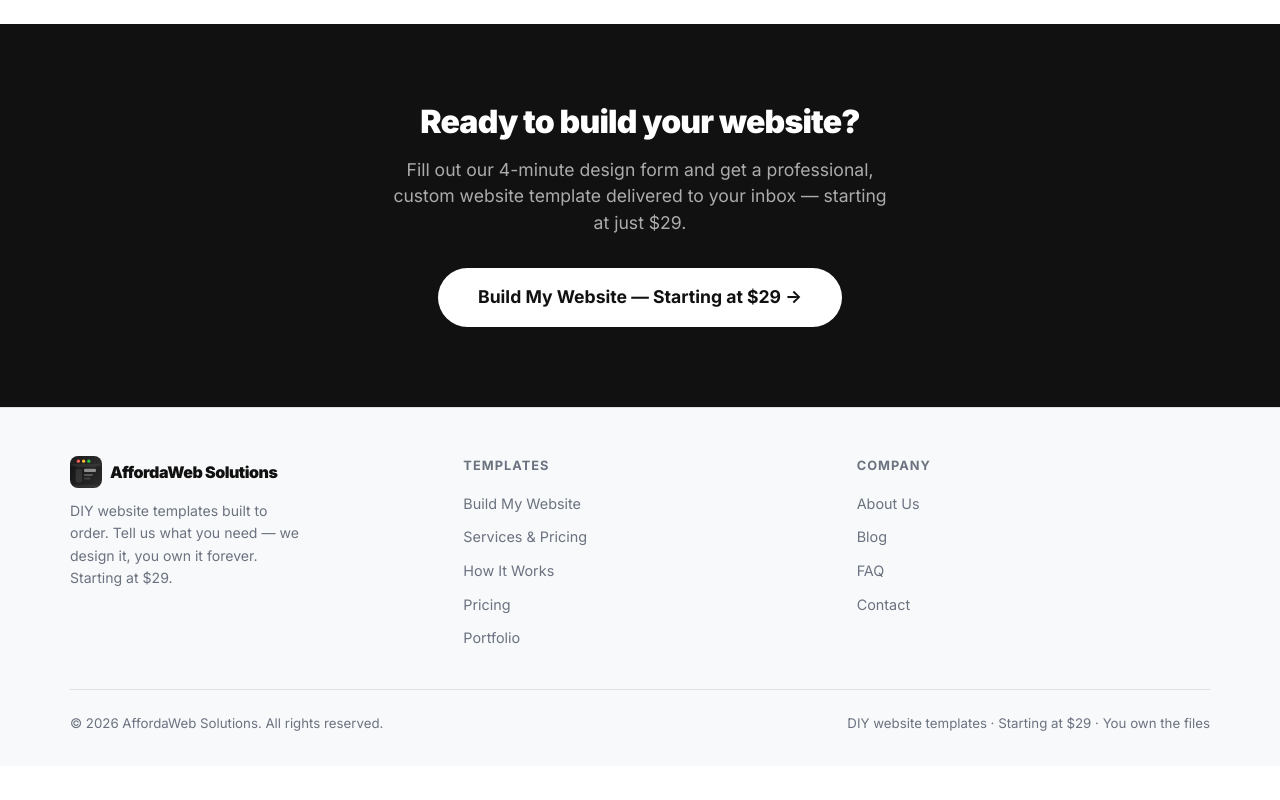
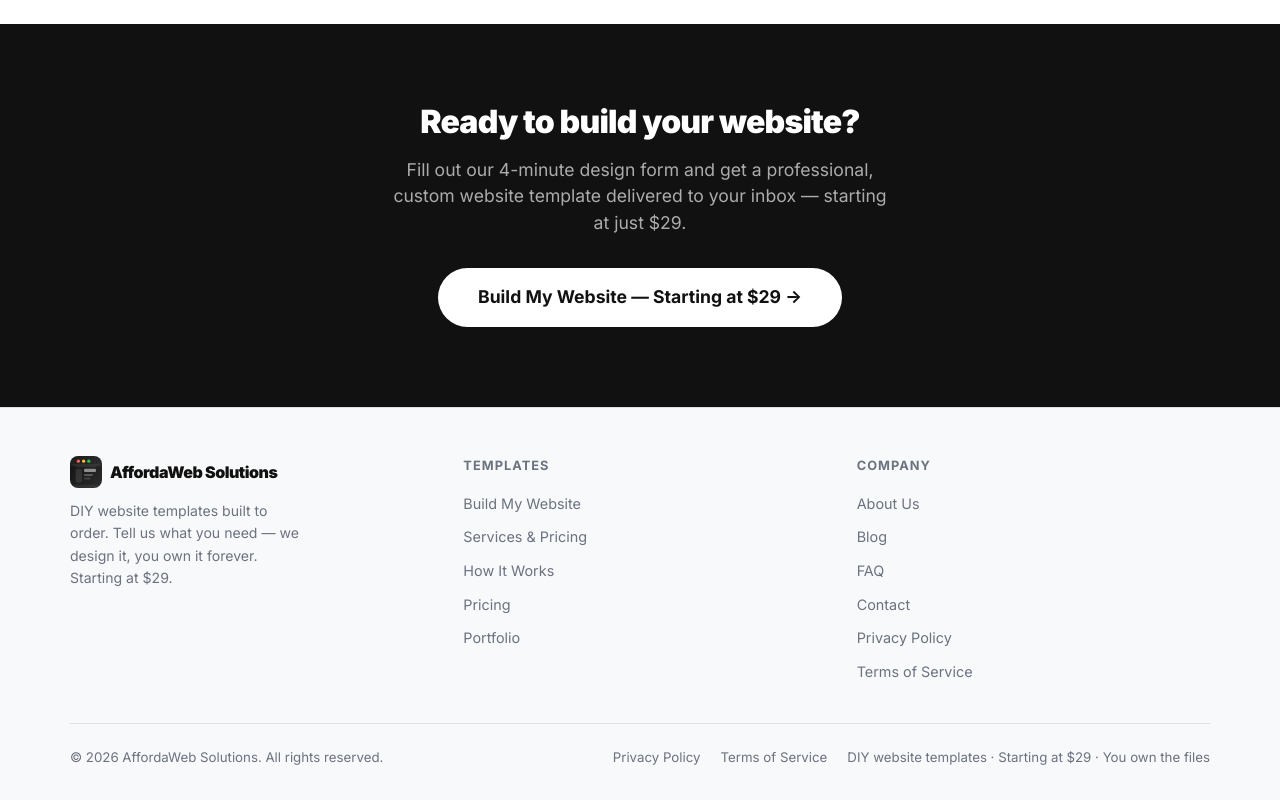
Before and after one commit to affordaweb/webtemp, a Next.js app: page / in a window 1280 px wide. Shown: the part 4682-5482 px from the top of the page. Before the commit the page ends 5448 px from the top, so only its background shows below. Built offline with nearby package versions, Linux system fonts and the light colour scheme; no server answers.

Commit message:
fix: remove og-default.png ref, add privacy/terms to footer nav and bottom bar

```diff
--- a/app/layout.tsx
+++ b/app/layout.tsx
@@ -103,7 +103,7 @@ export const metadata: Metadata = {
     type: "website",
     images: [
       {
-        url: "/og-default.png",
+        url: "/opengraph-image",
         width: 1200,
         height: 628,
         alt: "AffordaWeb Solutions — DIY Website Templates Starting at $29",
@@ -115,7 +115,7 @@ export const metadata: Metadata = {
     title: "AffordaWeb Solutions — DIY Website Templates Starting at $29",
     description:
       "Custom website templates starting at $29. Fill out a form, we design it, you own the code. No subscriptions.",
-    images: ["/og-default.png"],
+    images: ["/opengraph-image"],
   },
 };
 
--- a/components/Footer.tsx
+++ b/components/Footer.tsx
@@ -79,6 +79,8 @@ export default function Footer() {
               <li><FooterLink href="/blog">Blog</FooterLink></li>
               <li><FooterLink href="/faq">FAQ</FooterLink></li>
               <li><FooterLink href="/contact">Contact</FooterLink></li>
+              <li><FooterLink href="/privacy">Privacy Policy</FooterLink></li>
+              <li><FooterLink href="/terms">Terms of Service</FooterLink></li>
             </ul>
           </div>
         </div>
@@ -97,9 +99,11 @@ export default function Footer() {
           <p style={{ color: "var(--text-muted)", fontSize: "0.83rem", margin: 0 }}>
             © {year} AffordaWeb Solutions. All rights reserved.
           </p>
-          <p style={{ color: "var(--text-muted)", fontSize: "0.83rem", margin: 0 }}>
-            DIY website templates · Starting at $29 · You own the files
-          </p>
+          <div style={{ display: "flex", gap: "1.25rem", alignItems: "center", flexWrap: "wrap" }}>
+            <Link href="/privacy" style={{ color: "var(--text-muted)", fontSize: "0.83rem", textDecoration: "none" }}>Privacy Policy</Link>
+            <Link href="/terms" style={{ color: "var(--text-muted)", fontSize: "0.83rem", textDecoration: "none" }}>Terms of Service</Link>
+            <span style={{ color: "var(--text-muted)", fontSize: "0.83rem" }}>DIY website templates · Starting at $29 · You own the files</span>
+          </div>
         </div>
       </div>
     </footer>
```
